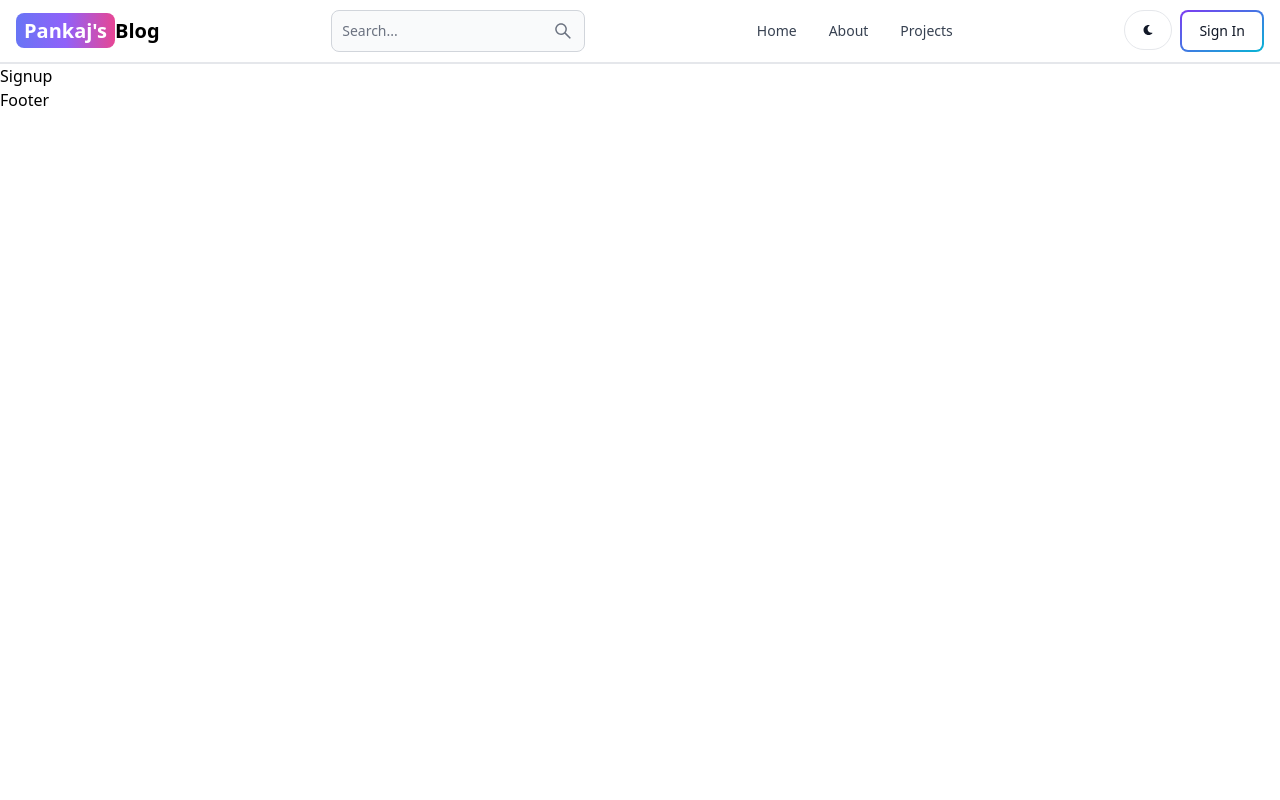
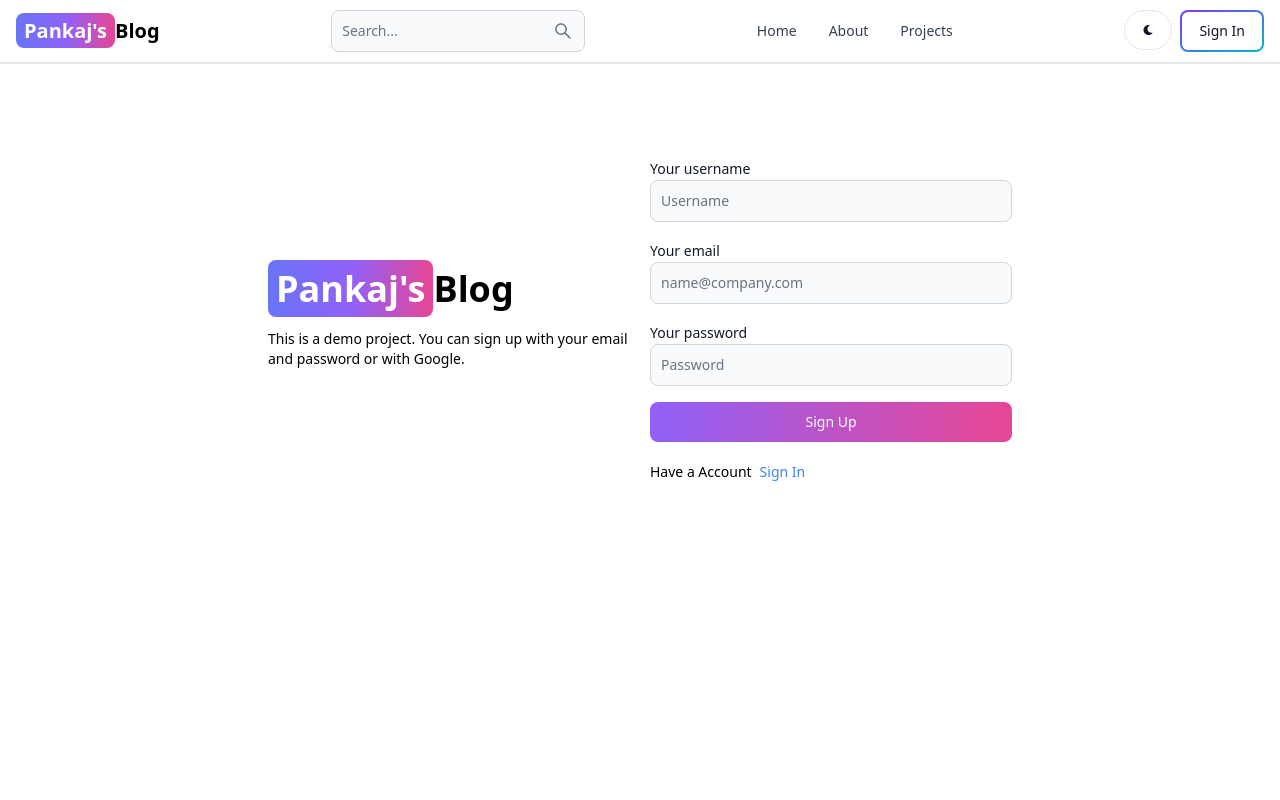
Before and after one commit to pankaj139/MERN-blog, a React (Vite) app in the folder client/: page /sign-up in a window 1280 px wide. Shown: the top 800 px of the page. Built offline with nearby package versions, Linux system fonts and the light colour scheme.

Commit message:
signup page ui

```diff
--- a/client/src/pages/Signup.jsx
+++ b/client/src/pages/Signup.jsx
@@ -1,5 +1,106 @@
+import { Link, useNavigate} from 'react-router-dom';
+import {useState} from 'react';
+import { Alert, Button, Label, Spinner, TextInput } from 'flowbite-react';
 export default function Signup() {
+  const [formData,setFormData] = useState({})
+  const [errorMessage,setErrorMessage] = useState(null);
+  const [loading,setLoading] = useState(false);
+  const navigate = useNavigate();
+  const handleChange = (e) => {
+
+    setFormData({...formData,[e.target.id]: e.target.value});
+
+  };
+  const handleSubmit = async (e) => {
+    e.preventDefault();
+    if(!formData.username || !formData.email || !formData.password){
+      return setErrorMessage('Please fill all the fields');
+    }
+    try{
+      setLoading(true);
+      setErrorMessage(null)
+      const response = await fetch('/api/auth/signup',{
+        method: 'POST',
+        headers: {
+          'Content-Type': 'application/json'
+        },
+        body: JSON.stringify(formData)
+      })
+      const data = await response.json()
+      if(data.success == false){
+        return setErrorMessage(data.message);
+      }
+      setLoading(false);
+      if(response.ok) {
+        navigate('/sign-in');
+      }
+    } catch (err) {
+      setLoading(false);
+      setErrorMessage(err.message);
+    }
+  };
   return (
-    <div>Signup</div>
-  )
+    <div className='min-h-screen mt-20'>
+      <div
+        className='flex p-3 max-w-3xl mx-auto flex-col md:flex-row md:items-center gap-5'
+      >
+        {/* left */}
+
+        <div className='flex-1'>
+          <Link to='/' className='font-bold dark:text-white text-4xl'>
+            <span className='px-2 py-1 bg-gradient-to-r from-indigo-500 via-purple-500 to-pink-500 rounded-lg text-white'>
+              {' '}
+              Pankaj's
+            </span>
+            Blog
+          </Link>
+          <p className='text-sm mt-5 '>
+            This is a demo project. You can sign up with your email and password
+            or with Google.
+          </p>
+        </div>
+
+        <div className='flex-1'>
+          <form className='flex flex-col gap-4' onSubmit={handleSubmit}>
+            <div className=''>
+              <Label value='Your username' />
+              <TextInput type='text' placeholder='Username' id='username'  onChange={handleChange}/>
+            </div>
+            <div className=''>
+              <Label value='Your email' />
+              <TextInput
+                type='text'
+                placeholder='name@company.com'
+                id='email' onChange={handleChange}
+              />
+            </div>
+            <div className=''>
+              <Label value='Your password' />
+              <TextInput type='password' placeholder='Password' id='password'  onChange={handleChange}/>
+            </div>
+            <Button gradientDuoTone={'purpleToPink'} type='submit' disabled={loading}>
+              {loading ?(
+                <>
+                <Spinner size='sm' />
+                <span className='pl-3'> Loading...</span>
+                </>
+              ) :('Sign Up')}
+            </Button>
+          </form>
+          <div className='flex gap-2 text-sm mt-5'>
+            <span> Have a Account</span>
+            <Link to='/sign-in' className='text-blue-500'>
+              {' '}
+              Sign In
+            </Link>
+          </div>
+          {errorMessage && (
+            <Alert className=' p-3 rounded-md mt-5' color='failure'>
+              {errorMessage}
+            </Alert>
+          )}
+        </div>
+      </div>
+    </div>
+  );
 }
--- a/client/vite.config.js
+++ b/client/vite.config.js
@@ -3,5 +3,13 @@ import react from '@vitejs/plugin-react-swc'
 
 // https://vitejs.dev/config/
 export default defineConfig({
+  server:{
+    proxy: {
+      '/api': {
+       target: 'http://localhost:3000',
+       secure: false
+      }
+    }
+  },
   plugins: [react()],
 })
```
